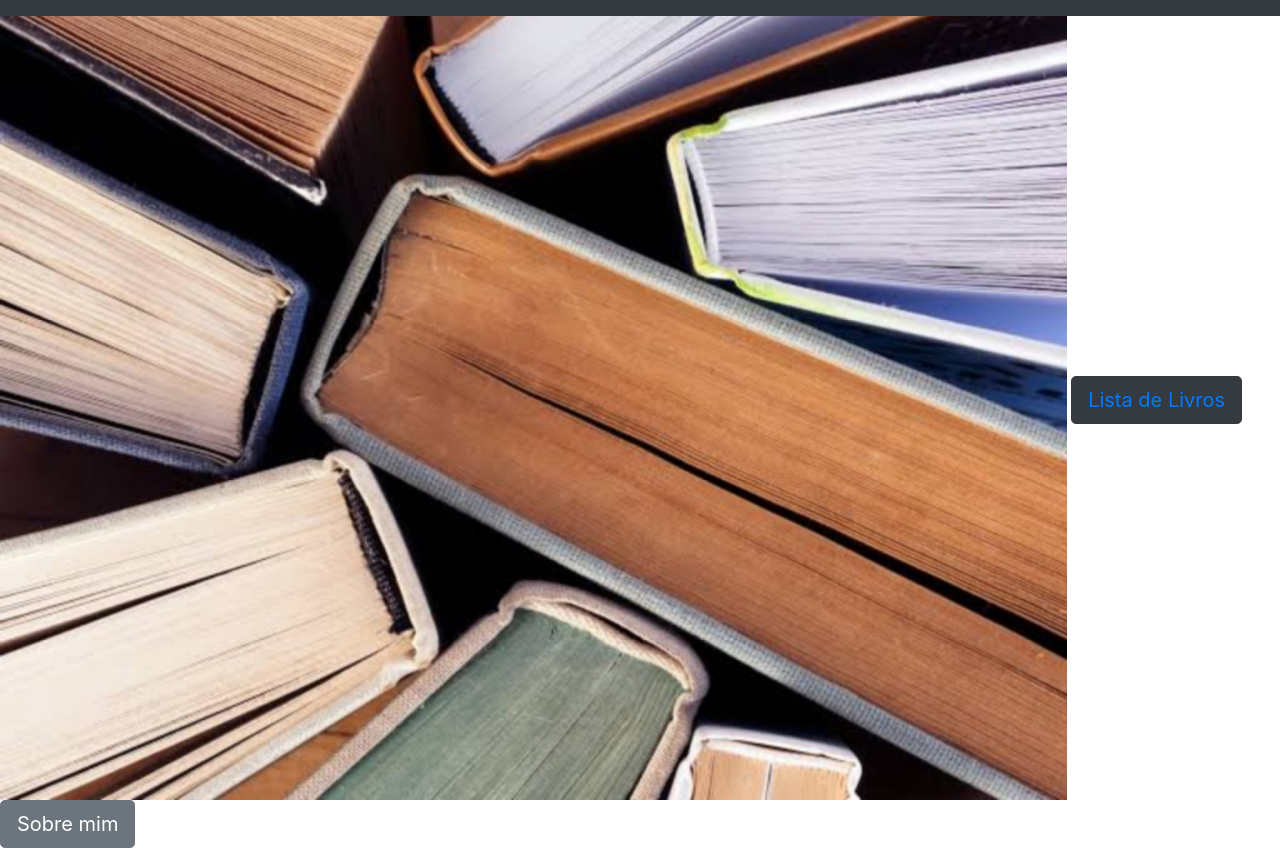
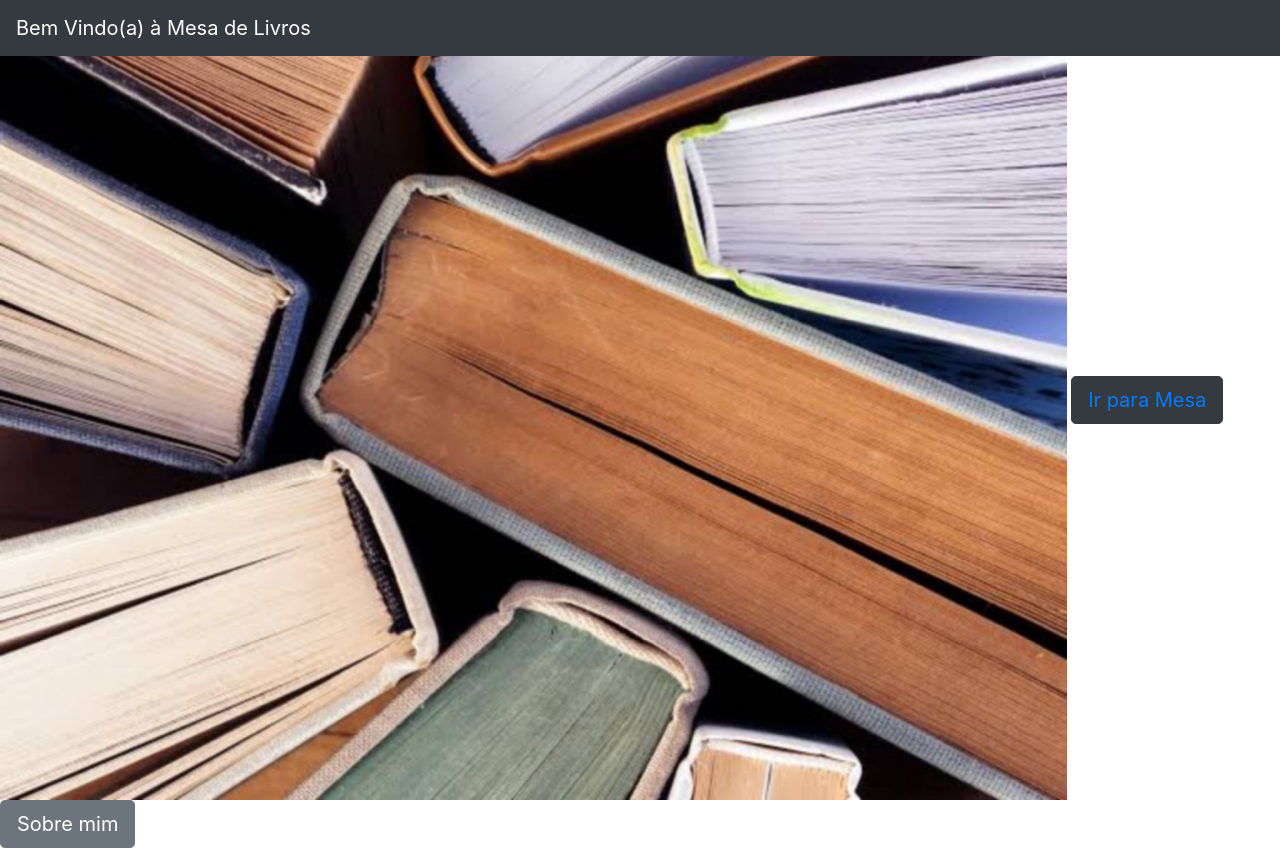
Before and after one commit to uadson/mesadelivros, a Django app: page / in a window 1280 px wide. Run offline with Django 3.2, Linux system fonts and the light colour scheme; some libraries are stand-ins or nearby versions.

Commit message:
added title home

```diff
--- a/website/templates/website/home.html
+++ b/website/templates/website/home.html
@@ -37,11 +37,14 @@ background-repeat: no-repeat;
 <img src="{% static 'website/vendor/bootstrap/img/logo_home.jpg' %}">
 
 <button type="button" class="btn btn-dark btn-lg">
-<a href="{% url 'website:index' %}">Lista de Livros</a></button>
+<a href="{% url 'website:index' %}">Ir para Mesa</a></button>
 <button type="button" class="btn btn-secondary btn-lg">Sobre mim</button>
 
 <!-- navbar -->
 <nav class="navbar navbar-expand-md navbar-dark bg-dark fixed-top">
+<!-- Título/Marca do site -->
+<a class="navbar-brand" href="#">Bem Vindo(a) à Mesa de Livros</a>
+
   <!-- Botão que será exibido quando estiver em uma tela menor -->
   <button class="navbar-toggler ml-auto" type="button" data-toggle="collapse" data-target="#navbarsExampleDefault" aria-controls="navbarsExampleDefault" aria-expanded="false" aria-label="Toggle navigation">
     <span class="navbar-toggler-icon"></span>
```
